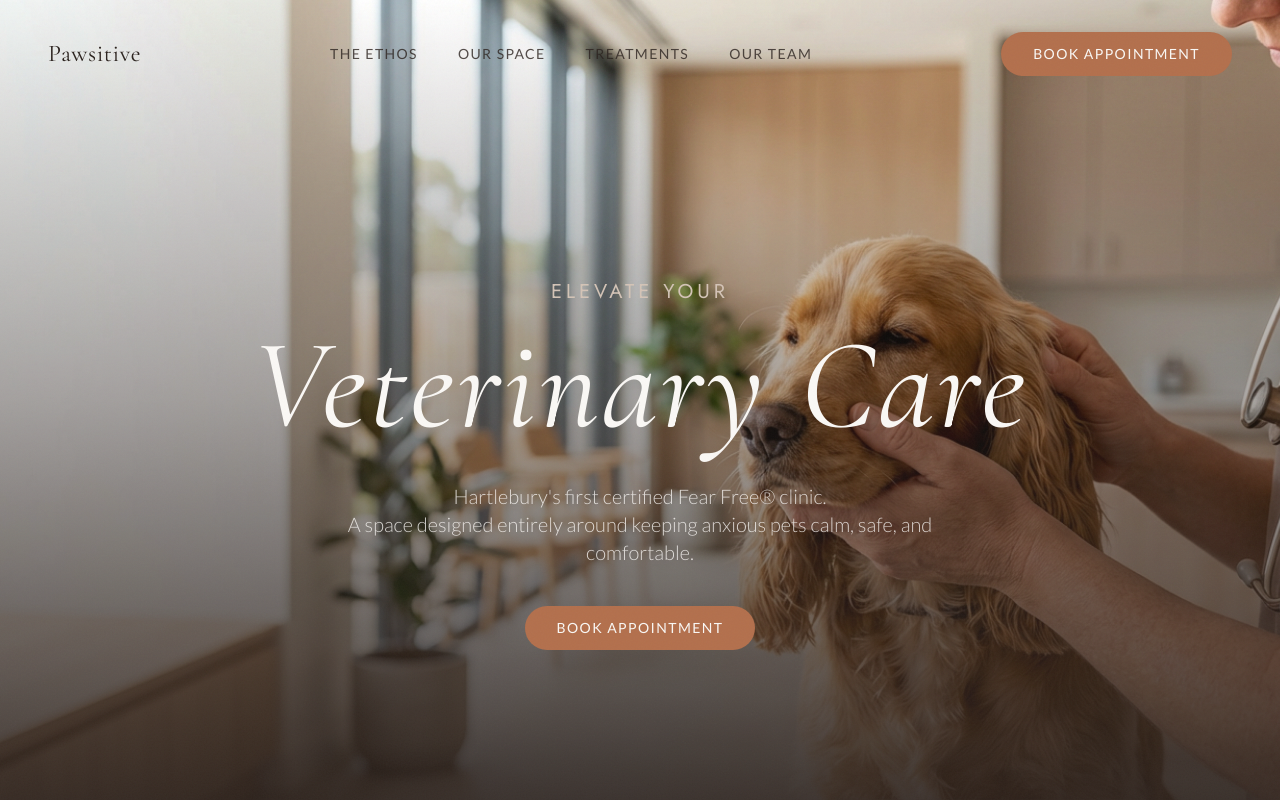
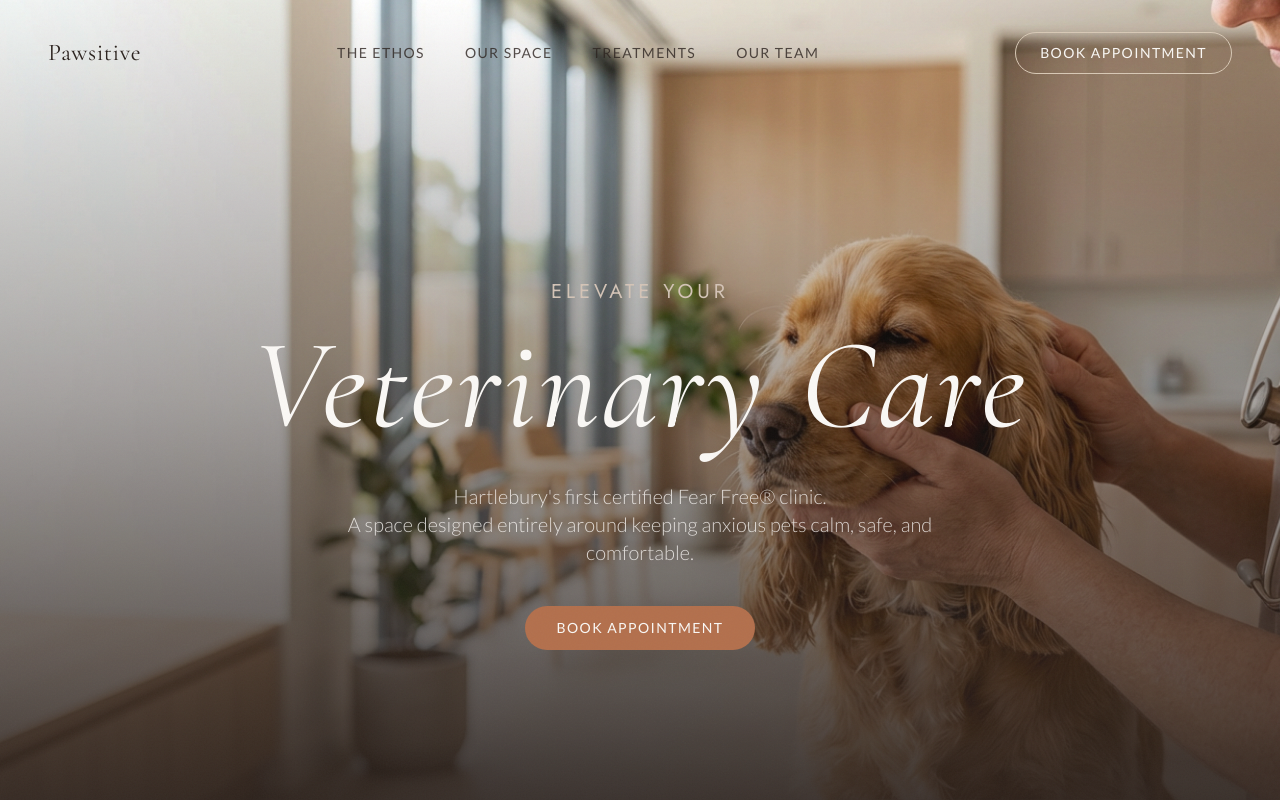
Before and after one commit to Haslam87/pawsitive-vet-care, a React (Vite) app: page / in a window 1280 px wide. Shown: the top 800 px of the page. Built offline with nearby package versions, Linux system fonts and the light colour scheme.

Commit message:
nav bar change

```diff
--- a/src/components/Navbar.jsx
+++ b/src/components/Navbar.jsx
@@ -40,9 +40,9 @@ export default function Navbar() {
 
                 {/* CTA */}
                 <button
-                    className={`px-8 py-3 rounded-[2rem] text-sm tracking-widest uppercase transition-all duration-300 ${isScrolled
-                        ? 'bg-[#B3704D] text-[#FAF8F5] hover:bg-[#2B221E]'
-                        : 'bg-[#B3704D] text-[#FAF8F5] hover:bg-[#2B221E]'
+                    className={`px-6 py-2.5 rounded-[2rem] text-sm tracking-widest uppercase transition-all duration-300 border ${isScrolled
+                        ? 'border-[#2E2A26] text-[#2E2A26] hover:bg-[#2E2A26] hover:text-[#FAF8F5]'
+                        : 'border-[#D8C9B6] text-[#FAF8F5] hover:bg-[#D8C9B6] hover:text-[#2E2A26]'
                         }`}
                 >
                     Book Appointment
```
